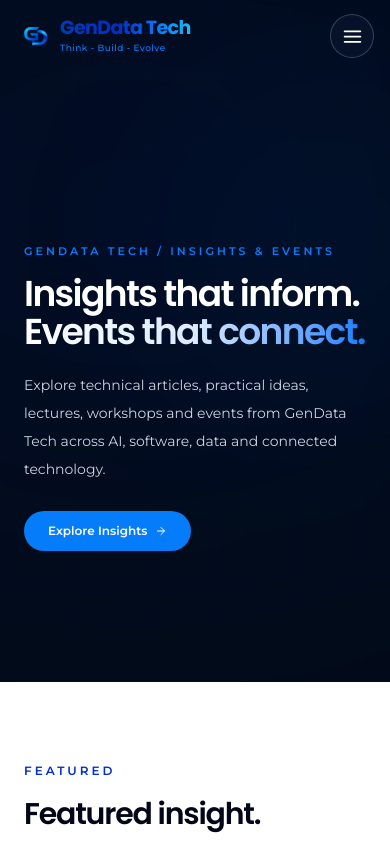
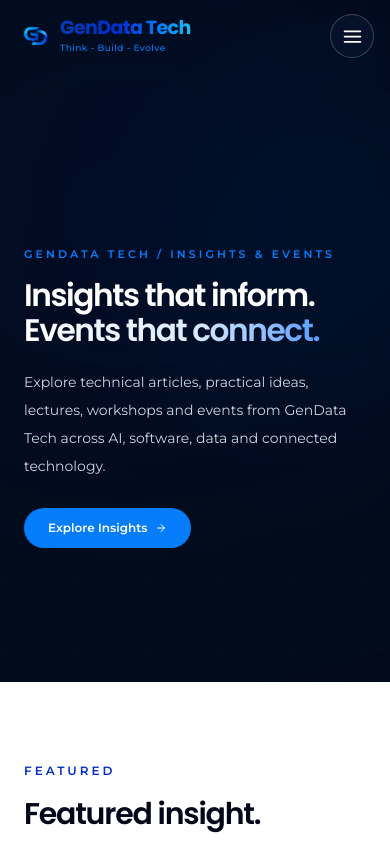
Before and after one commit to aravinthk1504/gendata-techv2, a Next.js app: page /de/blog in a window 390 px wide. Shown: the top 844 px of the page. Built offline with nearby package versions, Linux system fonts and the light colour scheme.

Commit message:
fix(mobile,motion): restore hero reveals and responsive headline sizing

```diff
--- a/src/components/migrated/Blog.jsx
+++ b/src/components/migrated/Blog.jsx
@@ -144,7 +144,7 @@ function Blog() {
 
               <div className="max-w-[690px]">
                 <motion.p
-                  initial={{ opacity: 0.96, y: 12 }}
+                  initial={{ opacity: 0.6, y: 12 }}
                   animate={
                     heroInView
                       ? { opacity: 1, y: 0 }
@@ -158,7 +158,7 @@ function Blog() {
 
 
                 <motion.h1
-                  initial={{ opacity: 0.96, y: 20 }}
+                  initial={{ opacity: 0.6, y: 20 }}
                   animate={
                     heroInView
                       ? { opacity: 1, y: 0 }
@@ -168,7 +168,7 @@ function Blog() {
                     duration: 0.6,
                     delay: 0.08,
                   }}
-                  className="mt-4 max-w-[690px] font-heading text-4xl font-semibold leading-[1.05] tracking-[-0.045em] text-white sm:text-5xl lg:text-[58px]"
+                  className="mt-4 max-w-[690px] font-heading text-[clamp(1.9rem,8vw,3rem)] font-semibold leading-[1.12] tracking-[-0.045em] text-white sm:text-5xl lg:text-[58px]"
                 >
                   Insights that inform.
 
@@ -179,7 +179,7 @@ function Blog() {
 
 
                 <motion.p
-                  initial={{ opacity: 0.96, y: 15 }}
+                  initial={{ opacity: 0.6, y: 15 }}
                   animate={
                     heroInView
                       ? { opacity: 1, y: 0 }
@@ -199,7 +199,7 @@ function Blog() {
 
                 <motion.a
                   href="#insights"
-                  initial={{ opacity: 0.96, y: 12 }}
+                  initial={{ opacity: 0.6, y: 12 }}
                   animate={
                     heroInView
                       ? { opacity: 1, y: 0 }
@@ -219,7 +219,7 @@ function Blog() {
 
               <motion.div
                 initial={{
-                  opacity: 0.96,
+                  opacity: 0.6,
                   scale: 0.96,
                 }}
                 animate={
```
